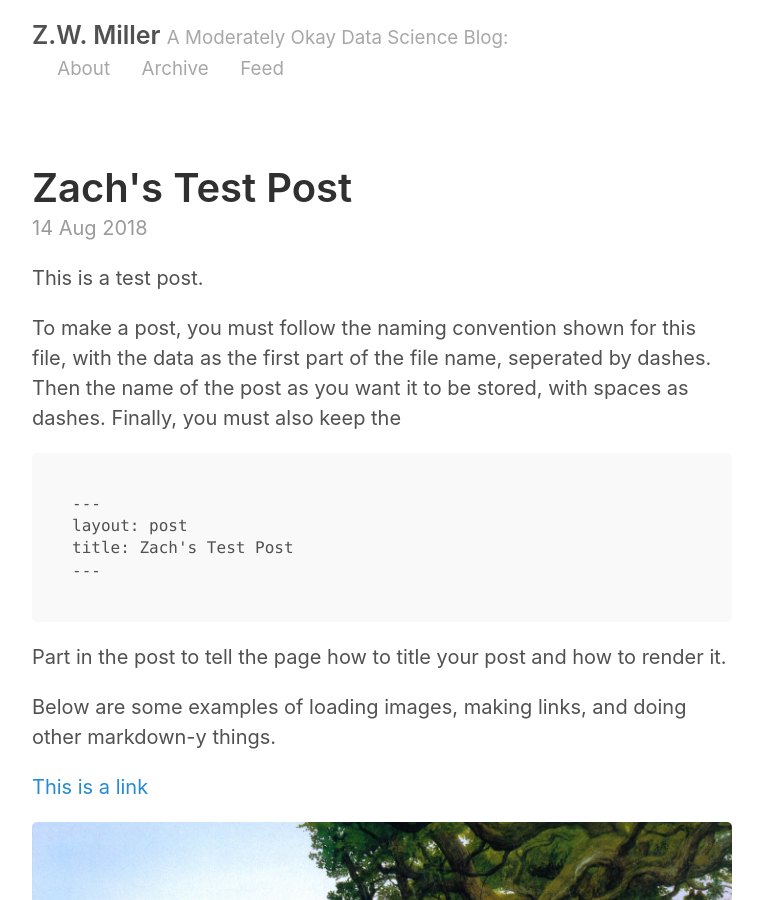
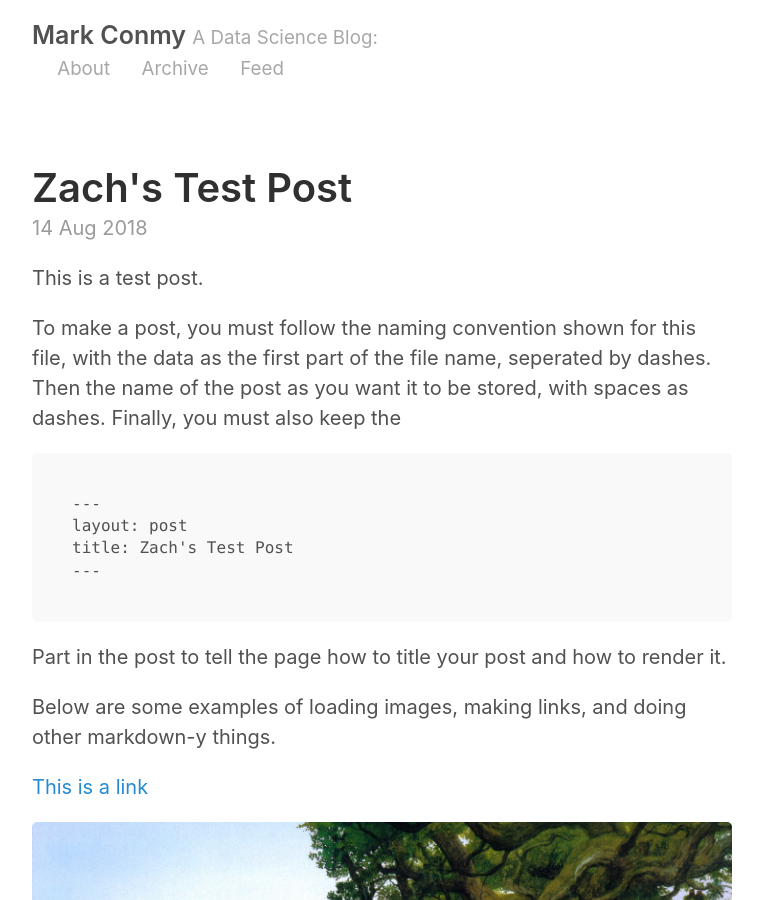
Before and after one commit to mconmy/mconmy.github.io, a Jekyll site: the page built from index.html, in a window 1280 px wide and 900 px high. Shown: the whole window, without its empty margins (258-1021 px from the left). Built offline with Jekyll 4.4.1, drawn with Linux system fonts in a browser that asks for light colours; the list of posts is cut into pages by our own code.

Commit message:
Changed configurations to Mark Conmy
Changed configurations to make sense for "Mark Conmy" instead of "Zachary Miller"

```diff
--- a/_config.yml
+++ b/_config.yml
@@ -2,9 +2,9 @@
 permalink:           pretty
 
 # Setup
-title:               Z.W. Miller
-tagline:             A Moderately Okay Data Science Blog
-url:                 http://zwmiller.github.io
+title:               Mark Conmy
+tagline:             A Data Science Blog
+url:                 http://mconmy.github.io
 paginate:            2
 baseurl:             ""
 
@@ -17,14 +17,12 @@ sass:
 
 # About/contact
 author:
-  name:              Zach Miller
-  url:               https://twitter.com/zaglamir
-  email:             zach@thisismetis.com
+  name:              Mark Conmy
 
 # Custom vars
 version:             2.0.0
 github:
-  repo:              https://github.com/zwmiller
+  repo:              https://github.com/mconmy
 
 # Gems
 gems:
```
